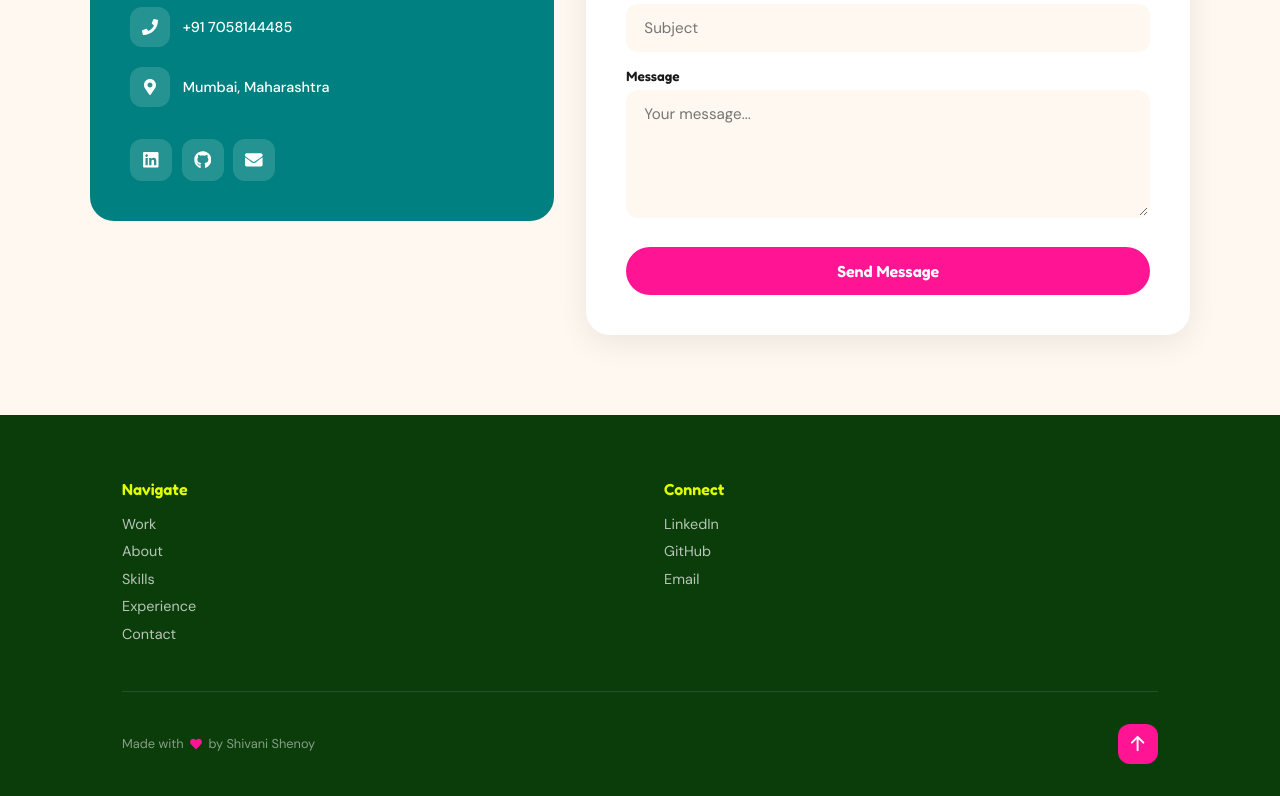
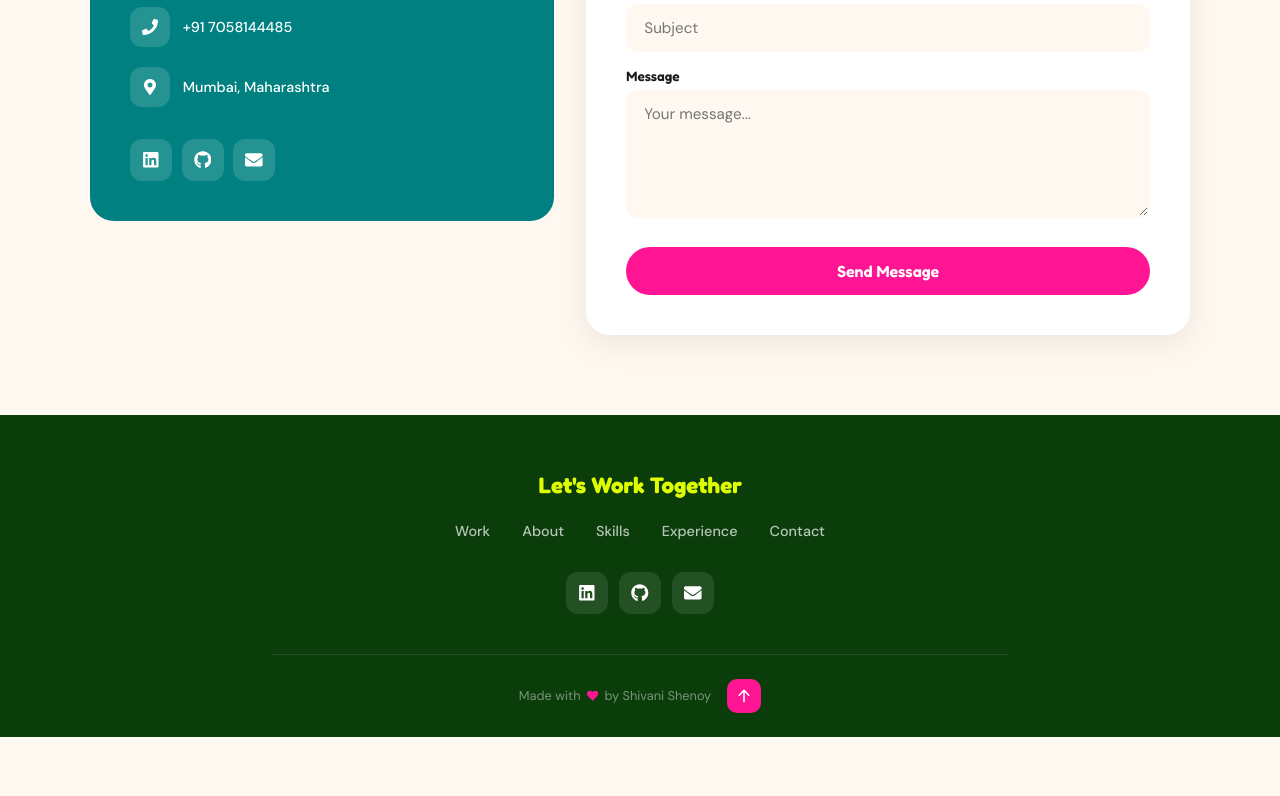
Before and after one commit to shenoyshivani/portfolio-website, a React (Vite) app in the folder client/: page / in a window 1280 px wide. Shown: the part 4631-5427 px from the top of the page. After the commit the page ends 5368 px from the top, so only its background shows below. Built offline with nearby package versions, Linux system fonts and the light colour scheme.

Commit message:
Add DSA to coursework + redesign footer for all platforms

```diff
--- a/client/src/components/Education.jsx
+++ b/client/src/components/Education.jsx
@@ -7,7 +7,7 @@ const education = {
   degree: 'B.E. in Computer Science and Engineering',
   cgpa: '8.49',
   period: 'Aug 2023 - Present',
-  courses: ['Computer Networks', 'DBMS', 'Operating System', 'OOP'],
+  courses: ['Computer Networks', 'DBMS', 'Operating System', 'OOP', 'Data Structures and Algorithms'],
 }
 
 const certifications = [
--- a/client/src/components/Footer.jsx
+++ b/client/src/components/Footer.jsx
@@ -1,5 +1,5 @@
 import { motion } from 'framer-motion'
-import { FaHeart } from 'react-icons/fa'
+import { FaHeart, FaLinkedin, FaGithub, FaEnvelope } from 'react-icons/fa'
 import { HiArrowUp } from 'react-icons/hi'
 
 export default function Footer() {
@@ -9,103 +9,109 @@ export default function Footer() {
     <footer style={{
       background: 'var(--dark-green)',
       color: 'white',
-      position: 'relative',
-      overflow: 'hidden',
     }}>
       <div style={{
-        maxWidth: '1100px',
+        maxWidth: '800px',
         margin: '0 auto',
-        padding: '4rem 2rem 2rem',
+        padding: '3.5rem 2rem 1.5rem',
+        textAlign: 'center',
       }}>
+        <h3 style={{
+          fontFamily: 'var(--font-display)',
+          fontSize: '1.4rem',
+          fontWeight: 700,
+          color: 'var(--chartreuse)',
+          marginBottom: '1.5rem',
+        }}>
+          Let's Work Together
+        </h3>
+
         <div style={{
-          display: 'grid',
-          gridTemplateColumns: '1fr 1fr',
-          gap: '3rem',
-          marginBottom: '3rem',
-        }} className="footer-grid">
-          <div>
-            <h4 style={{
-              fontFamily: 'var(--font-display)',
-              fontSize: '1rem',
-              fontWeight: 600,
-              color: 'var(--chartreuse)',
-              marginBottom: '1rem',
+          display: 'flex',
+          justifyContent: 'center',
+          gap: '2rem',
+          flexWrap: 'wrap',
+          marginBottom: '2rem',
         }}>
-              Navigate
-            </h4>
-            <div style={{ display: 'flex', flexDirection: 'column', gap: '0.6rem' }}>
           {['Work', 'About', 'Skills', 'Experience', 'Contact'].map(link => (
             <a key={link} href={`#${link.toLowerCase()}`} style={{
               fontFamily: 'var(--font-body)',
               fontSize: '0.9rem',
+              fontWeight: 500,
               color: 'rgba(255,255,255,0.7)',
+              transition: 'color 0.2s',
             }}>
               {link}
             </a>
           ))}
         </div>
-          </div>
 
-          <div>
-            <h4 style={{
-              fontFamily: 'var(--font-display)',
-              fontSize: '1rem',
-              fontWeight: 600,
-              color: 'var(--chartreuse)',
-              marginBottom: '1rem',
+        <div style={{
+          display: 'flex',
+          justifyContent: 'center',
+          gap: '0.7rem',
+          marginBottom: '2.5rem',
         }}>
-              Connect
-            </h4>
-            <div style={{ display: 'flex', flexDirection: 'column', gap: '0.6rem' }}>
           {[
-                { label: 'LinkedIn', href: 'https://www.linkedin.com/in/shivani-shenoy-593916300/' },
-                { label: 'GitHub', href: 'https://github.com/shenoyshivani' },
-                { label: 'Email', href: 'mailto:shivanishenoy17@gmail.com' },
-              ].map(link => (
-                <a key={link.label} href={link.href} target="_blank" rel="noopener noreferrer" style={{
-                  fontFamily: 'var(--font-body)',
-                  fontSize: '0.9rem',
-                  color: 'rgba(255,255,255,0.7)',
-                }}>
-                  {link.label}
-                </a>
+            { icon: FaLinkedin, href: 'https://www.linkedin.com/in/shivani-shenoy-593916300/' },
+            { icon: FaGithub, href: 'https://github.com/shenoyshivani' },
+            { icon: FaEnvelope, href: 'mailto:shivanishenoy17@gmail.com' },
+          ].map(({ icon: Icon, href }, i) => (
+            <motion.a
+              key={i}
+              href={href}
+              target="_blank"
+              rel="noopener noreferrer"
+              whileHover={{ scale: 1.15, y: -2 }}
+              style={{
+                width: '42px',
+                height: '42px',
+                borderRadius: '12px',
+                background: 'rgba(255,255,255,0.1)',
+                display: 'flex',
+                alignItems: 'center',
+                justifyContent: 'center',
+                color: 'white',
+                fontSize: '1.1rem',
+              }}
+            >
+              <Icon />
+            </motion.a>
           ))}
-            </div>
-          </div>
         </div>
 
         <div style={{
+          borderTop: '1px solid rgba(255,255,255,0.1)',
+          paddingTop: '1.5rem',
           display: 'flex',
-          justifyContent: 'space-between',
+          justifyContent: 'center',
           alignItems: 'center',
+          gap: '1rem',
           flexWrap: 'wrap',
-          gap: '1rem',
-          paddingTop: '2rem',
-          borderTop: '1px solid rgba(255,255,255,0.1)',
         }}>
           <p style={{
             fontFamily: 'var(--font-body)',
             fontSize: '0.8rem',
-            color: 'rgba(255,255,255,0.5)',
+            color: 'rgba(255,255,255,0.45)',
             display: 'flex',
             alignItems: 'center',
             gap: '0.4rem',
           }}>
-            Made with <FaHeart style={{ color: 'var(--magenta)', fontSize: '0.75rem' }} /> by Shivani Shenoy
+            Made with <FaHeart style={{ color: 'var(--magenta)', fontSize: '0.7rem' }} /> by Shivani Shenoy
           </p>
 
           <motion.button
             onClick={scrollToTop}
-            whileHover={{ scale: 1.1, y: -3 }}
+            whileHover={{ scale: 1.1, y: -2 }}
             whileTap={{ scale: 0.9 }}
             style={{
-              width: '40px',
-              height: '40px',
-              borderRadius: '12px',
+              width: '34px',
+              height: '34px',
+              borderRadius: '10px',
               background: 'var(--magenta)',
               border: 'none',
               color: 'white',
-              fontSize: '1.2rem',
+              fontSize: '1rem',
               display: 'flex',
               alignItems: 'center',
               justifyContent: 'center',
@@ -116,12 +122,6 @@ export default function Footer() {
           </motion.button>
         </div>
       </div>
-
-      <style>{`
-        @media (max-width: 768px) {
-          .footer-grid { grid-template-columns: 1fr !important; }
-        }
-      `}</style>
     </footer>
   )
 }
```
Lines whose indentation alone changed are shown as unchanged.
